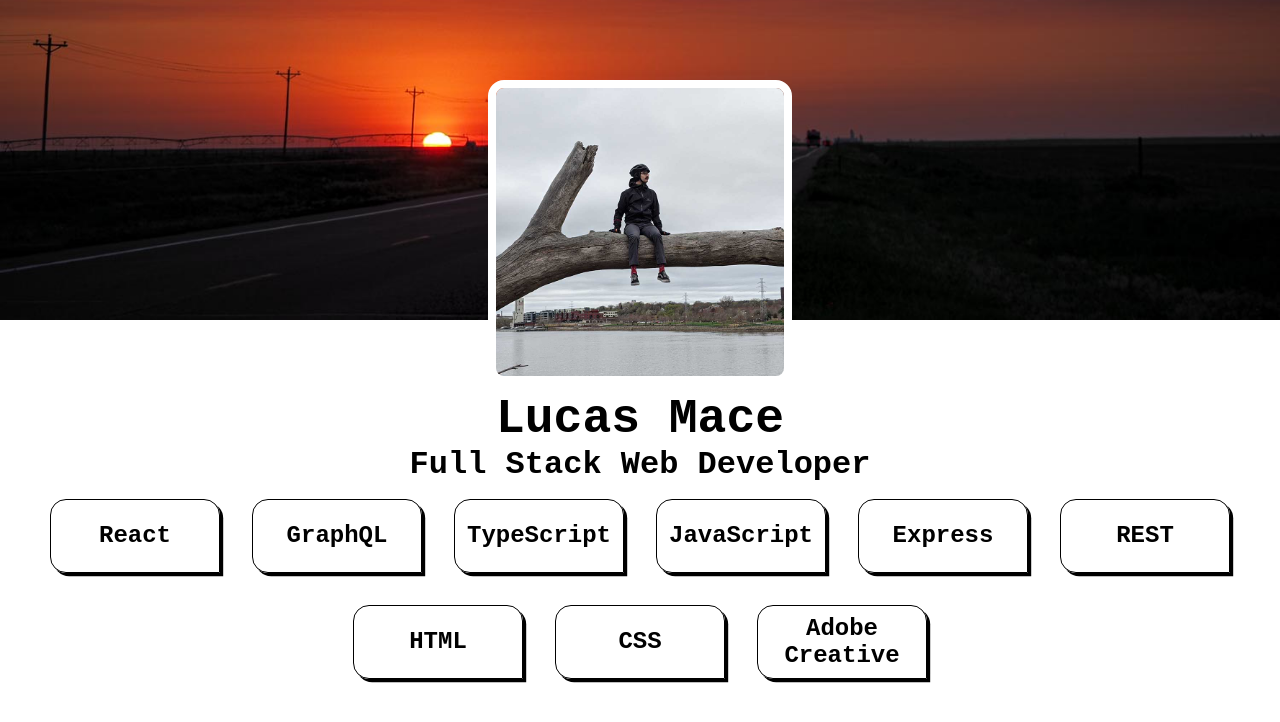
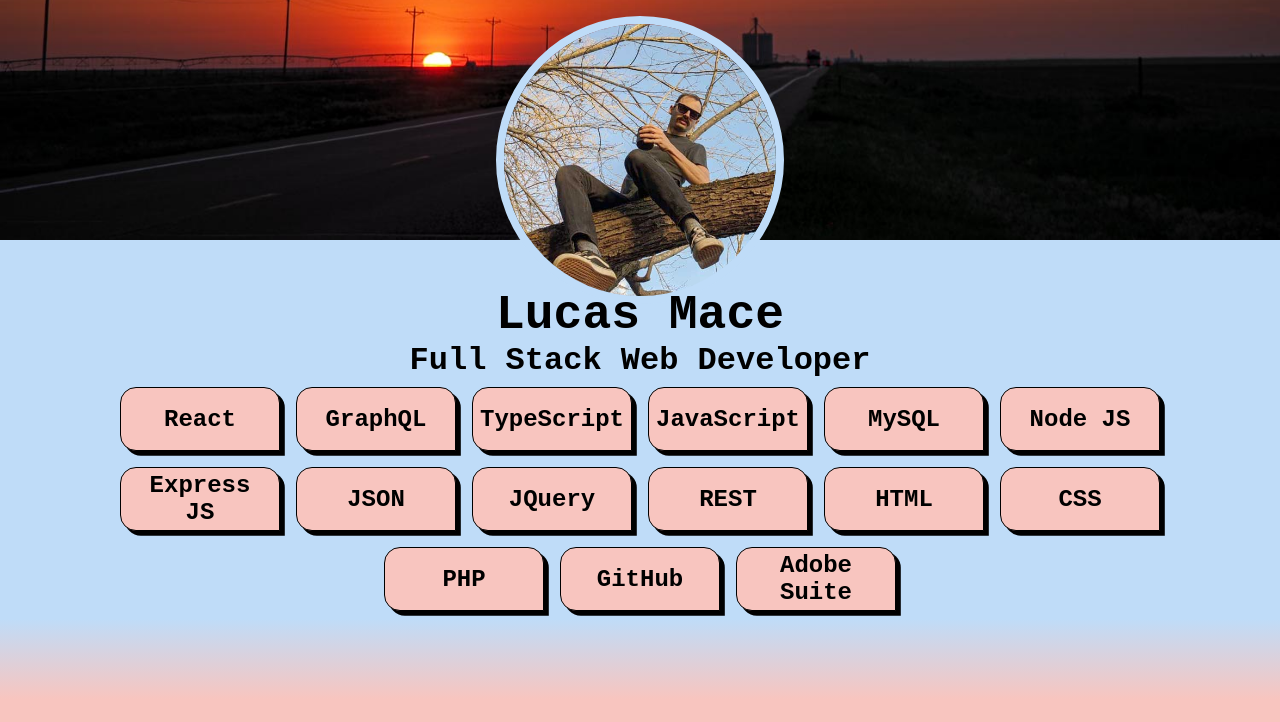
Before and after one commit to macemke4130/Lucas-Mace-Portfolio-v2, a React (Create React App) app in the folder client/: page / in a window 1280 px wide. Shown: the top 722 px of the page. Built offline with nearby package versions, Linux system fonts and the light colour scheme; no server answers.

Commit message:
Restructure

```diff
--- a/client/public/index.html
+++ b/client/public/index.html
@@ -4,7 +4,7 @@
     <meta charset="utf-8" />
     <link rel="icon" href="%PUBLIC_URL%/favicon.ico" />
     <meta name="viewport" content="width=device-width, initial-scale=1" />
-    <title>React App</title>
+    <title>Lucas Mace | Full Stack Web Developer</title>
   </head>
   <body style="margin: 0; padding: 0;">
     <noscript>You need to enable JavaScript to run this app.</noscript>
--- a/client/src/App.js
+++ b/client/src/App.js
@@ -1,13 +1,16 @@
 import * as React from 'react';
 import { BrowserRouter as Router, Switch, Route } from 'react-router-dom';
+import "./styles.css";
 
 import Home from "./Pages/Home";
 // import About from "./Pages/About";
 // import Projects from "./Pages/Projects";
 // import Resume from "./Pages/Resume";
+import FooterBar from "./Components/Footer";
 
 function App() {
 	return (
+		<>
 			<Router>
 				<Switch>
 					<Route exact path="/">
@@ -24,6 +27,8 @@ function App() {
 					</Route>
 				</Switch>
 			</Router>
+			<FooterBar />
+		</>
 	)
 }
 
--- a/client/src/Components/Face.js
+++ b/client/src/Components/Face.js
@@ -1,4 +1,5 @@
 import { FaceImg } from "./Styles/Home.Style";
+
 
 function Header(props) {
 
--- /dev/null
+++ b/client/src/Components/Footer.js
@@ -0,0 +1,15 @@
+import { BannerImg } from "./Styles/Home.Style";
+
+// Styles --
+import { Footer } from "./Styles/Footer.Style";
+
+
+function FooterBar(props) {
+
+    return (
+        <Footer>
+        </Footer>
+	)
+}
+
+export default FooterBar;
--- a/client/src/Components/Skill.js
+++ b/client/src/Components/Skill.js
@@ -1,13 +1,13 @@
 import React from 'react';
 
 // Styles --
-import { Main, Header, HeadlineOne, HeadlineTwo, Content } from "./Styles/Home.Style";
-import { SkillCard } from "./Styles/Skills.Style";
+// import { Main, Header, HeadlineOne, HeadlineTwo, Content } from "./Styles/Home.Style";
+import { SkillCard, SkillText } from "./Styles/Skills.Style";
 
 function Skill(props) {
     return (
         <SkillCard>
-            <h1>{props.title}</h1>
+            <SkillText>{props.title}</SkillText>
         </SkillCard>
     );
 }
--- a/client/src/Components/Skills.js
+++ b/client/src/Components/Skills.js
@@ -1,24 +1,21 @@
 import React from 'react';
+import { useState } from 'react';
 
 // Styles --
-import { Main, Header, HeadlineOne, HeadlineTwo, Content } from "./Styles/Home.Style";
+// import { Main, Header, HeadlineOne, HeadlineTwo, Content } from "./Styles/Home.Style";
 import { SkillsContainer } from "./Styles/Skills.Style";
 
 import Skill from './Skill';
 
 function Skills() {
+    const [skills] = useState(["React", "GraphQL", "TypeScript", "JavaScript", "MySQL", "Node JS", "Express JS", "JSON", "JQuery", "REST", "HTML", "CSS", "PHP", "GitHub", "Adobe Suite"]);
+
     return (
         <>
             <SkillsContainer>
-                <Skill title="React" />
-                <Skill title="GraphQL" />
-                <Skill title="TypeScript" />
-                <Skill title="JavaScript" />
-                <Skill title="Express" />
-                <Skill title="REST" />
-                <Skill title="HTML" />
-                <Skill title="CSS" />
-                <Skill title="Adobe Creative" />
+                { skills.map(skill => (
+                    <Skill key={skill + "key"} title={skill} />
+                )) }
             </SkillsContainer>
         </>
     );
--- /dev/null
+++ b/client/src/Components/Styles/Footer.Style.js
@@ -0,0 +1,12 @@
+import styled from 'styled-components';
+import { font, compColor, mainColor } from "./SSOT.Style";
+
+export const Footer = styled.footer`
+    /* padding: 1rem 0;
+    width: 100%;
+    display: flex;
+    flex-direction: column;
+    align-items: center; */
+    height: 5rem;
+    background-image: linear-gradient(${mainColor}, ${compColor});
+`;
--- a/client/src/Components/Styles/Home.Style.js
+++ b/client/src/Components/Styles/Home.Style.js
@@ -1,20 +1,24 @@
 import styled from 'styled-components';
-import { font } from "./SSOT.Style";
+import { font, mainColor } from "./SSOT.Style";
 
 export const Main = styled.main`
-    display: grid;
+    display: flex;
+    flex-direction: column;
+    align-items: center;
+    background-color: ${mainColor};
 `;
 
 export const Header = styled.header`
     display: flex;
     flex-direction: column;
     align-items: center;
+    width: 100%;
     height: fit-content;
-    margin-bottom: 2em;
+    margin-bottom: 3rem;
 `;
 
 export const BannerImg = styled.img`
-    height: 20em;
+    height: 15rem;
     width: 100%;
     object-fit: cover;
     object-position: bottom;
@@ -22,22 +26,23 @@ export const BannerImg = styled.img`
 
 export const FaceImg = styled.img`
     position: absolute;
-    top: 5em;
-    width: 18em;
-    border-radius: 1em;
-    border: 0.5em solid white;
+    top: 1rem;
+    width: 18rem;
+    border-radius: 50%;
+    border: 0.5em solid ${mainColor};
 `;
 
 export const HeadlineOne = styled.h1`
     font-family: ${font};
-    font-size: 3em;
+    font-size: 3rem;
     text-align: center;
     margin-bottom: 0;
+    z-index: 1;
 `;
 
 export const HeadlineTwo = styled.h2`
     font-family: ${font};
-    font-size: 2em;
+    font-size: 2rem;
     text-align: center;
     margin: 0;
 `;
@@ -46,4 +51,5 @@ export const Content = styled.section`
     display: flex;
     flex-direction: column;
     align-items: center;
+    max-width: 1200px;
 `;
--- a/client/src/Components/Styles/SSOT.Style.js
+++ b/client/src/Components/Styles/SSOT.Style.js
@@ -1,3 +1,5 @@
-import styled from 'styled-components';
+// import styled from 'styled-components';
 
 export const font = "monospace, sans-serrif";
+export const mainColor = "#bfdcf8";
+export const compColor = "#f8c5bf";
--- a/client/src/Components/Styles/Skills.Style.js
+++ b/client/src/Components/Styles/Skills.Style.js
@@ -1,5 +1,5 @@
 import styled from 'styled-components';
-import { font } from "./SSOT.Style";
+import { font, compColor } from "./SSOT.Style";
 
 export const SkillsContainer = styled.div`
     display: flex;
@@ -10,25 +10,34 @@ export const SkillsContainer = styled.div`
 
 export const SkillCard = styled.div`
     font-family: ${font};
+    color: black;
+    font-size: 1.5rem;
+    font-weight: 600;
+    background-color: ${compColor};
     display: flex;
     flex-direction: column;
     align-items: center;
     justify-content: center;
     border: 1px solid black;
-    border-radius: 1em;
+    border-radius: 1rem;
     border-bottom-right-radius: 0;
     box-shadow: 0.2em 0.2em 0 black;
-    width: 10em;
-    height: 4em;
-    margin: 1em;
-    padding: 0.25em;
+    padding: 1rem;
+    margin: 0.5rem;
+    width: 10rem;
+    height: 4rem;
     text-align: center;
     user-select: none;
     transition-duration: 250ms;
     transition-timing-function: ease-in-out;
 
     &:hover {
-        border-bottom-right-radius: 1em;
-        box-shadow: 0.2em 0.2em 0.2em black;
+        border-bottom-right-radius: 1rem;
+        border-top-left-radius: 0rem;
     }
 `;
+
+export const SkillText = styled.p`
+    /* padding: 1rem;
+    margin: 1rem; */
+`;
--- a/client/src/Pages/Home.js
+++ b/client/src/Pages/Home.js
@@ -1,7 +1,4 @@
 import React from 'react';
-import { useEffect, useState } from 'react';
-
-import { api } from "../utils/api";
 
 // Styles --
 import { Main, Header, HeadlineOne, HeadlineTwo, Content } from "../Components/Styles/Home.Style";
@@ -10,27 +7,12 @@ import { Main, Header, HeadlineOne, HeadlineTwo, Content } from "../Components/S
 import Banner from "../Components/Banner";
 import Face from "../Components/Face";
 import Skills from '../Components/Skills';
-import About from "../Components/About";
 
 // Images --
 import banner from "../images/banner.jpg";
 import face from "../images/face.jpg";
 
 function Home() {
-    const [openGate, setOpenGate] = useState(true);
-    const [greeting, setGreeting] = useState("World");
-
-    const getGreeting = async () => {
-        setOpenGate(false);
-
-        const r = await api("/greeting");
-        setGreeting(r);
-    }
-
-    useEffect(() => {
-        if (openGate) getGreeting();
-    });
-
     return (
         <Main>
             <Header>
@@ -41,7 +23,6 @@ function Home() {
                 <HeadlineOne>Lucas Mace</HeadlineOne>
                 <HeadlineTwo>Full Stack Web Developer</HeadlineTwo>
                 <Skills />
-                {/* <About /> */}
             </Content>
         </Main>
     );
--- /dev/null
+++ b/client/src/styles.css
@@ -0,0 +1,13 @@
+* {
+    box-sizing: border-box;
+    margin: 0;
+    padding: 0;
+}
+
+html {
+    font-size: 16px;
+}
+
+body {
+    background-color: #f8c5bf;
+}
```
Also changed, not shown: client/src/images/face.jpg. Lines whose indentation alone changed are shown as unchanged.
